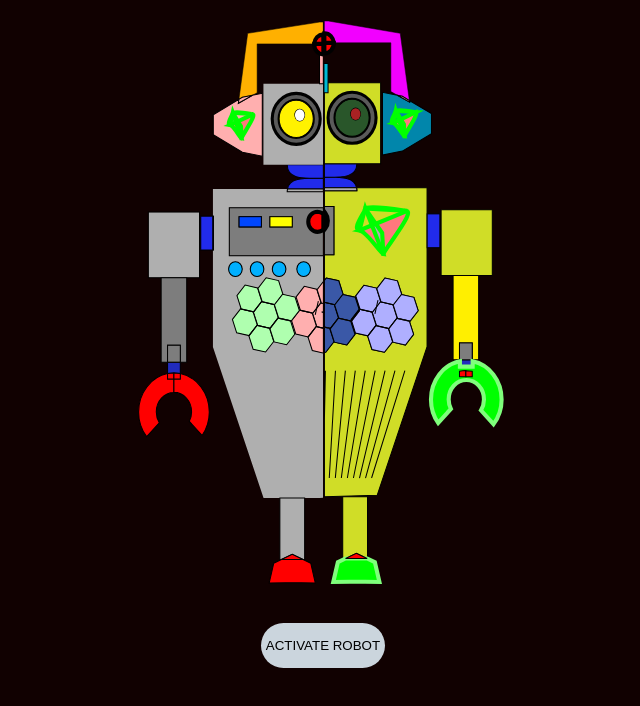
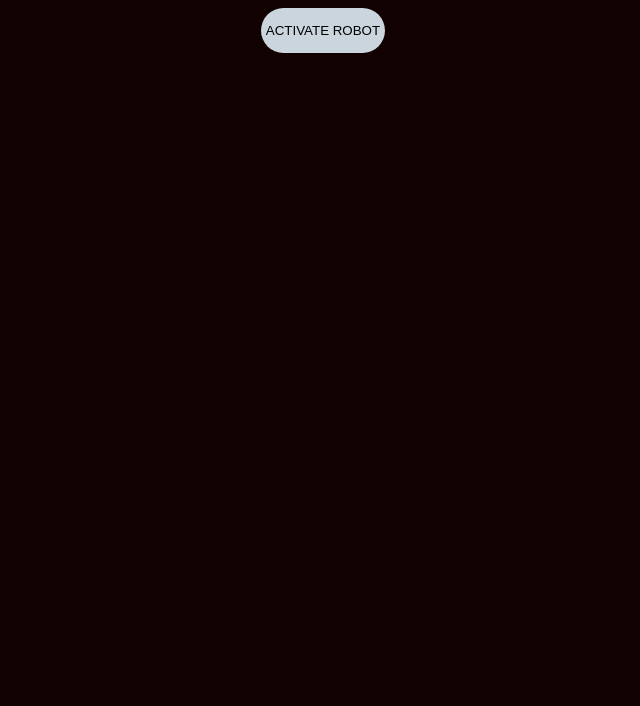
Before and after one commit to Krista-T/web_animation_api_test, a plain HTML site: page index.html in a window 1280 px wide. Shown: the whole page, without its empty margins (317-957 px from the left). Drawn offline with Linux system fonts and the light colour scheme.

Commit message:
last commit

```diff
--- a/index.html
+++ b/index.html
@@ -9,8 +9,8 @@
   </head>
   <body>
     <section class="robots">
-      <img src="robot_right.svg" alt="robot" id="robotRight" class="" />
-      <img src="robot_left.svg" alt="robot" id="robotLeft" class="" />
+      <img src="robot_right.svg" alt="robot" id="robotRight" class="hide" />
+      <img src="robot_left.svg" alt="robot" id="robotLeft" class="hide" />
     </section>
 
     <div class="btn">
```
